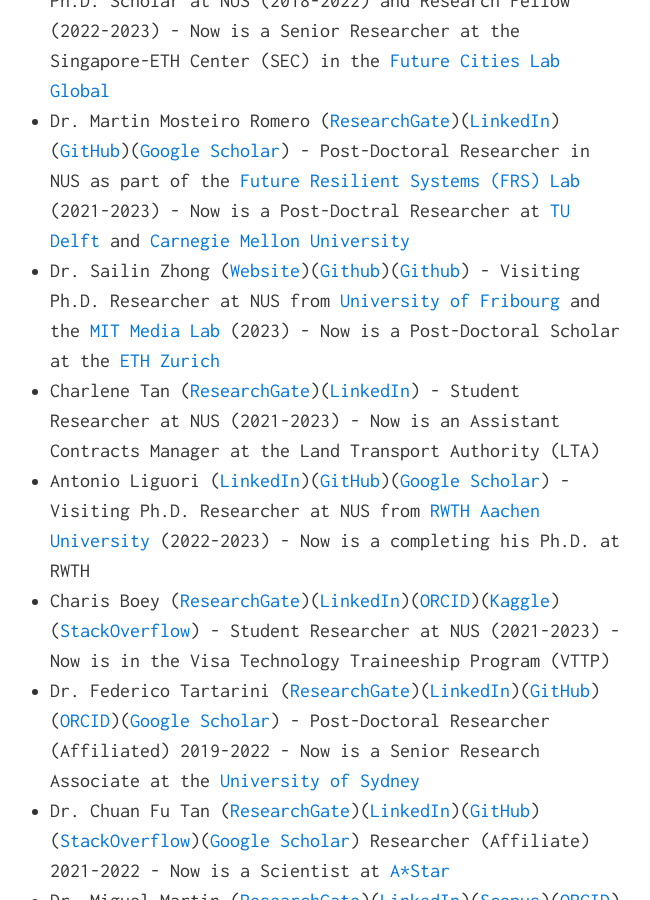
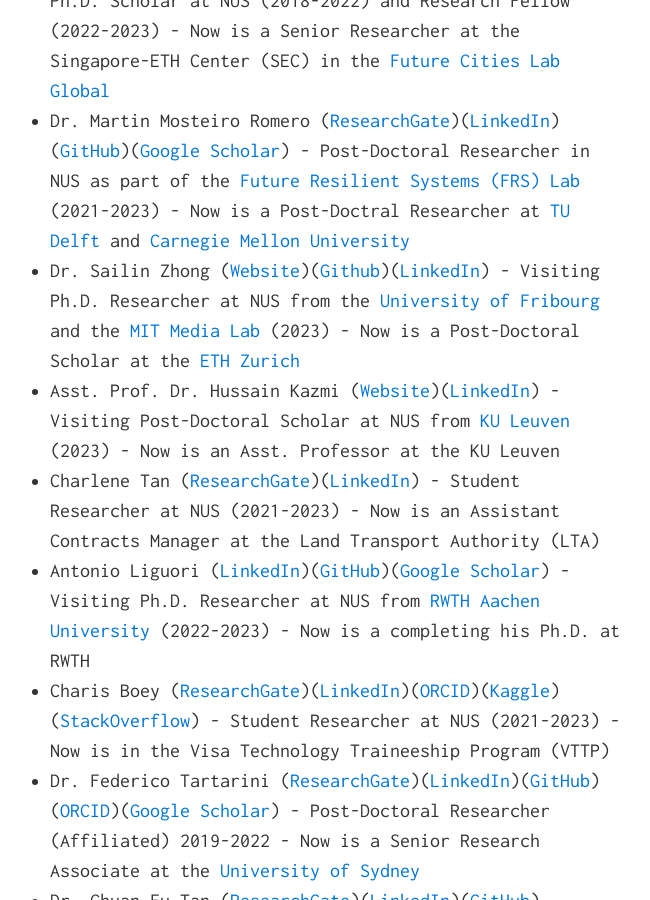
Before and after one commit to buds-lab/buds-lab.github.io, a Jekyll site: the page built from index.md, in a window 1280 px wide and 900 px high, scrolled down 8294 px. Shown: the whole window, without its empty margins (320-970 px from the left). Built offline with Jekyll 4.4.1, drawn with Linux system fonts in a browser that asks for light colours; some of the changed text lies outside the part shown.

Commit message:
Update visitors

```diff
--- a/index.md
+++ b/index.md
@@ -96,7 +96,7 @@ Dr. Mario Frei ([ResearchGate](https://www.researchgate.net/profile/Mario_Frei){
 <!-- is a Research Fellow at NUS in the BUDS Lab. He holds a Doctor of Sciences (Dr. sc. ETH Zurich) in Architectural and Building Sciences/Technology and a Bachelor's (BSc.) and Masters of Science (MSc.) in Mechanical Engineering from the [ETH Z&uuml;rich](http://bit.ly/2nsD908){:target="_blank"} in Switzerland. Mario is the equivalent of the BUDS Lab *Oberassistent* (Senior Researcher) as he ties together all the technologies being developed through his leadership in the Digital Twin Project. He is an expert in hardware prototyping, engineering, design, and navigating admin policies. -->
 
 ![Synne Krekling Lien](buds-lab.github.io/synne.png)
-Synne Krekling Lien ([LinkedIn](https://www.linkedin.com/in/synne-krekling-lien-6345b289/){:target="_blank"})([Website](https://www.ntnu.edu/employees/synne.k.lien){:target="_blank"}) is a Visiting Researcher at NUS as part of her Ph.D. at the [Department of Electric Energy at NTNU](https://www.ntnu.edu/iel){:target="_blank"} with [Assoc. Prof. Jayaprakash Rajasekharan](https://www.ntnu.edu/employees/jayaprakash.rajasekharan){:target="_blank"}. Synne holds a M.Sc. of Energy and Environmental Engineering from the NTNU and is also Researcher at [Sintef](https://www.sintef.no/en/){:target="_blank"}. Her work is part of the [COFACTOR Project](https://www.sintef.no/en/projects/2021/cofactor/) that focuses on improving both grid planning and design of buildings.
+Synne Krekling Lien ([LinkedIn](https://www.linkedin.com/in/synne-krekling-lien-6345b289/){:target="_blank"})([Website](https://www.ntnu.edu/employees/synne.k.lien){:target="_blank"}) is a Visiting Researcher at NUS as part of her Ph.D. at the [Department of Electric Energy at NTNU](https://www.ntnu.edu/iel){:target="_blank"} with [Assoc. Prof. Jayaprakash Rajasekharan](https://www.ntnu.edu/employees/jayaprakash.rajasekharan){:target="_blank"}. Synne holds a M.Sc. of Energy and Environmental Engineering from the NTNU and is also Researcher at [SINTEF](https://www.sintef.no/en/){:target="_blank"}. Her work is part of the [COFACTOR Project](https://www.sintef.no/en/projects/2021/cofactor/) that focuses on improving grid planning and the design of buildings.
 
 ![Dr. Vasantha Ramani](buds-lab.github.io/vasnatha.png)
 Dr. Vasantha Ramani ([ResearchGate](https://www.researchgate.net/profile/Vasantha_Ramani){:target="_blank"})([LinkedIn](https://www.linkedin.com/in/vasantha-ramani-0a488022/){:target="_blank"}) is a Post-Doctoral Researcher at the [Berkeley Education Alliance for Research in Singapore (BEARS)](http://sinberbest.berkeley.edu/){:target="_blank"} and is in the Theme D: City-Scale Analytics project with the BUDS Lab and [Prof. Kameshwar Poolla](https://www2.eecs.berkeley.edu/Faculty/Homepages/poolla.html){:target="_blank"}. She holds a Ph.D. in Civil Engineering from the [National University of Singapore](https://www.nus.edu.sg){:target="_blank"}, Master’s in Structural and Earthquake Engineering from the [University of British Columbia, Vancouver](https://www.ubc.ca){:target="_blank"}, and a Bachelor’s in Civil Engineering from the [National Institute of Technology, Trichy](https://www.nitt.edu){:target="_blank"}. Dr. Ramani is investigating building energy performance and human thermal comfort using infrared images.
@@ -133,7 +133,8 @@ Yun Xuan Chua ([ResearchGate](https://www.researchgate.net/profile/Yun-Xuan-Chua
 <!-- ![Dr. Martin Mosteiro-Romero](buds-lab.github.io/martinmosteiro.png) -->
 * Dr. Martin Mosteiro Romero ([ResearchGate](https://www.researchgate.net/profile/Martin-Mosteiro-Romero){:target="_blank"})([LinkedIn](https://www.linkedin.com/in/mart%C3%ADn-mosteiro-romero-30830727/){:target="_blank"})([GitHub](https://github.com/martin-mosteiro){:target="_blank"})([Google Scholar](https://scholar.google.ch/citations?user=paRcx8wAAAAJ&hl=en){:target="_blank"}) - Post-Doctoral Researcher in NUS as part of the [Future Resilient Systems (FRS) Lab](https://frs.ethz.ch){:target="_blank"} (2021-2023) - Now is a Post-Doctral Researcher at [TU Delft](https://www.tudelft.nl/en/) and [Carnegie Mellon University](https://www.cmu.edu/){:target="_blank"}
 <!-- is a Post-Doctoral Researcher in NUS as part of the [Future Resilient Systems (FRS) Lab](https://frs.ethz.ch){:target="_blank"} within the Module 1.4 - Digital Twin-Enabled System Resilience. The NUS part of this project is led by [Prof. Rudi Stouffs](https://www.sde.nus.edu.sg/arch/staffs/rudi-stouffs-dr/){:target="_blank"} and it is a collaboration with [Prof. Gabriela Hug](https://psl.ee.ethz.ch/people/prof--gabriela-hug.html){:target="_blank"} at the ETH Zurich and [Prof. Adrian Law](http://www.cee.ntu.edu.sg/aboutus/FacultyDir/Pages/cwklaw.aspx){:target="_blank"} from NTU. Dr. Mosteiro holds a Doctor of Sciences (Dr. sc. ETH Zurich) and Masters in Energy Science from the [ETH Z&uuml;rich](http://bit.ly/2nsD908){:target="_blank"} and a Bachelor's Degree in Bioenvironmental Engineering from [Rutgers University](https://www.rutgers.edu){:target="_blank"} in the USA. Dr. Mosteiro is investigating how to use digital twins to improve the resilience of building systems. -->
-* Dr. Sailin Zhong ([Website](https://www.sailinzhong.net){:target="_blank"})([Github](https://github.com/sailinz){:target="_blank"})([Github](https://www.linkedin.com/in/sailin-zhong-53b379a8/){:target="_blank"}) - Visiting Ph.D. Researcher at NUS from [University of Fribourg](https://www.unifr.ch/home/en/){:target="_blank"} and the [MIT Media Lab](https://www.media.mit.edu){:target="_blank"} (2023) - Now is a Post-Doctoral Scholar at the [ETH Zurich](https://ethz.ch/en.html){:target="_blank"}
+* Dr. Sailin Zhong ([Website](https://www.sailinzhong.net){:target="_blank"})([Github](https://github.com/sailinz){:target="_blank"})([LinkedIn](https://www.linkedin.com/in/sailin-zhong-53b379a8/){:target="_blank"}) - Visiting Ph.D. Researcher at NUS from the [University of Fribourg](https://www.unifr.ch/home/en/){:target="_blank"} and the [MIT Media Lab](https://www.media.mit.edu){:target="_blank"} (2023) - Now is a Post-Doctoral Scholar at the [ETH Zurich](https://ethz.ch/en.html){:target="_blank"}
+* Asst. Prof. Dr. Hussain Kazmi ([Website](https://www.kuleuven.be/wieiswie/en/person/00107015){:target="_blank"})([LinkedIn](https://www.linkedin.com/in/hussain-kazmi/){:target="_blank"}) - Visiting Post-Doctoral Scholar at NUS from [KU Leuven](https://www.kuleuven.be/english/kuleuven){:target="_blank"} (2023) - Now is an Asst. Professor at the KU Leuven
 <!-- ![Charlene Tan](buds-lab.github.io/charlenetan.png) -->
 * Charlene Tan ([ResearchGate](https://www.researchgate.net/profile/Charlene-Tan){:target="_blank"})([LinkedIn](https://www.linkedin.com/in/charlene-tan-a9497b143/){:target="_blank"}) - Student Researcher at NUS (2021-2023) - Now is an Assistant Contracts Manager at the Land Transport Authority (LTA)
 <!-- is a Lab Executive in the Department of the Built Environment and collaborator of the BUDS Lab. She is a recent graduate of the [Infrastructure & Project Management program at NUS](https://cde.nus.edu.sg/dbe/introduction-1-1/){:target="_blank"}. Charlene assists in the management of the [Data Science for Construction, Architecture and Engineering Online EDx Course](https://www.edx.org/course/Data-Science-for-Construction-Architecture-and-Engineering){:target="_blank"} and assists with the Internet-of-Buildings portal and experimental deployments. -->
```
